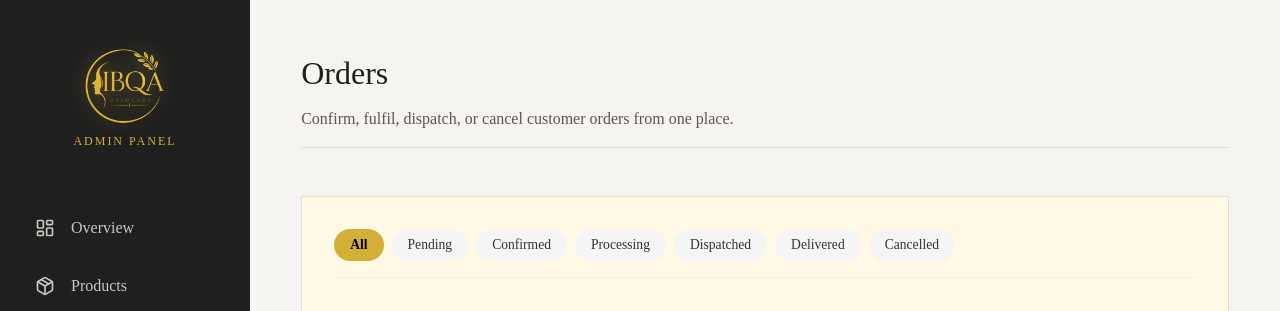
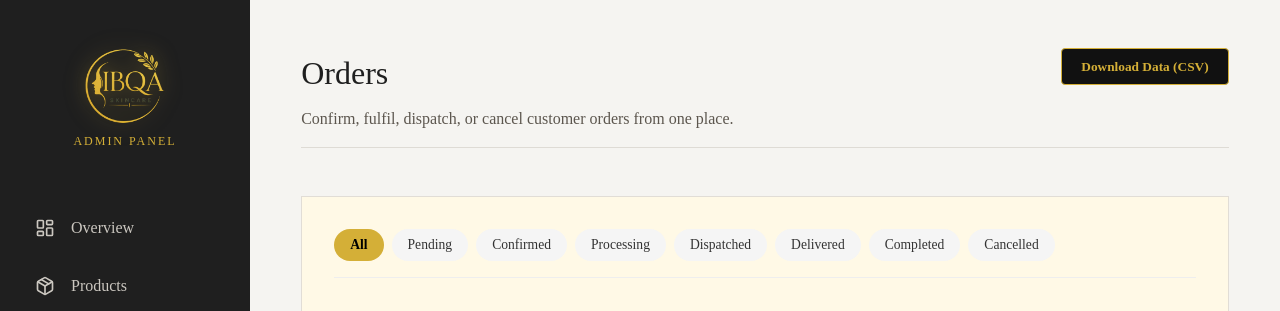
Before and after one commit to ibqastore/ibqa-website, a Next.js app: page /admin/orders in a window 1280 px wide. Shown: the top 311 px of the page. Built offline with nearby package versions, Linux system fonts and the light colour scheme; no server answers; the database is empty.

Commit message:
Add CSV download and Completed status to admin orders

```diff
--- a/src/app/admin/orders/page.tsx
+++ b/src/app/admin/orders/page.tsx
@@ -3,7 +3,7 @@ import { useState, useEffect } from "react";
 import styles from "../admin.module.css";
 import { createClient } from "@/utils/supabase/client";
 
-const TABS = ["All", "Pending", "Confirmed", "Processing", "Dispatched", "Delivered", "Cancelled"];
+const TABS = ["All", "Pending", "Confirmed", "Processing", "Dispatched", "Delivered", "Completed", "Cancelled"];
 
 export default function AdminOrders() {
   const [orders, setOrders] = useState<any[]>([]);
@@ -49,15 +49,61 @@ export default function AdminOrders() {
     return `https://wa.me/${cleaned}`;
   };
 
+  const downloadCSV = () => {
+    if (filteredOrders.length === 0) {
+      alert("No orders to download.");
+      return;
+    }
+
+    const headers = ["Order ID", "Date", "First Name", "Last Name", "Email", "Phone", "Country", "City", "Address", "Payment Method", "Status", "Subtotal", "Shipping", "Discount", "Total"];
+
+    const rows = filteredOrders.map(order => {
+      const c = order.customer_info || {};
+      return [
+        order.id,
+        `"${new Date(order.created_at).toLocaleString()}"`,
+        `"${c.firstName || ''}"`,
+        `"${c.lastName || ''}"`,
+        `"${c.email || ''}"`,
+        `"${c.phone || ''}"`,
+        `"${c.country || ''}"`,
+        `"${c.city || ''}"`,
+        `"${(c.address || '')} ${(c.addressExtension || '')}"`,
+        order.payment_method,
+        order.status,
+        order.subtotal,
+        order.shipping,
+        order.discount,
+        order.total
+      ].join(",");
+    });
+
+    const csvContent = [headers.join(","), ...rows].join("\n");
+    const blob = new Blob([csvContent], { type: 'text/csv;charset=utf-8;' });
+    const url = URL.createObjectURL(blob);
+    const link = document.createElement("a");
+    link.setAttribute("href", url);
+    link.setAttribute("download", `ibqa_orders_${activeTab.toLowerCase()}.csv`);
+    document.body.appendChild(link);
+    link.click();
+    document.body.removeChild(link);
+  };
+
   return (
     <div className="animate-fade-up">
-      <div className={styles.pageHeader}>
+      <div className={styles.pageHeader} style={{ display: 'flex', justifyContent: 'space-between', alignItems: 'flex-start' }}>
         <div>
           <h1 className={styles.pageTitle}>Orders</h1>
           <p style={{ color: 'var(--text-secondary)', marginTop: '.4rem' }}>
             Confirm, fulfil, dispatch, or cancel customer orders from one place.
           </p>
         </div>
+        <button
+          onClick={downloadCSV}
+          style={{ background: '#111', color: '#D4AF37', padding: '0.6rem 1.2rem', borderRadius: '4px', fontWeight: 600, border: '1px solid #D4AF37', cursor: 'pointer' }}
+        >
+          Download Data (CSV)
+        </button>
       </div>
 
       <div className={styles.card}>
@@ -154,6 +200,7 @@ export default function AdminOrders() {
                             <option>Processing</option>
                             <option>Dispatched</option>
                             <option>Delivered</option>
+                            <option>Completed</option>
                             <option>Cancelled</option>
                           </select>
                         </td>
```
